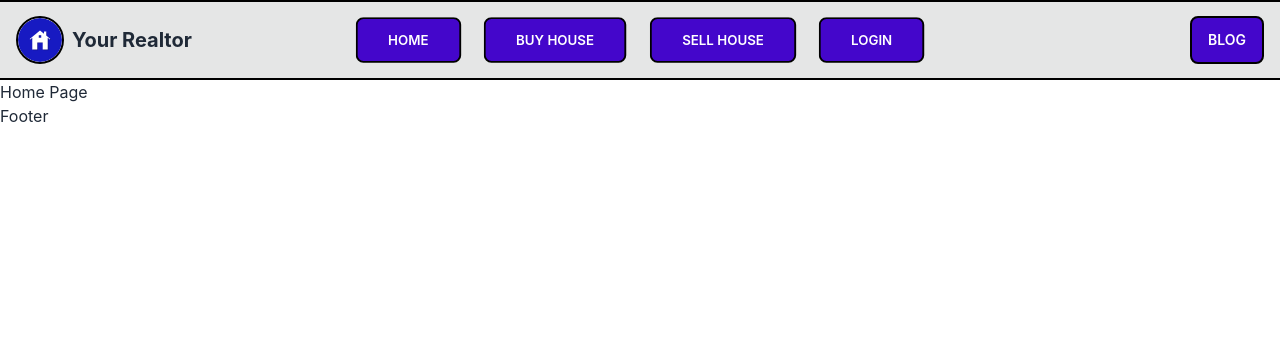
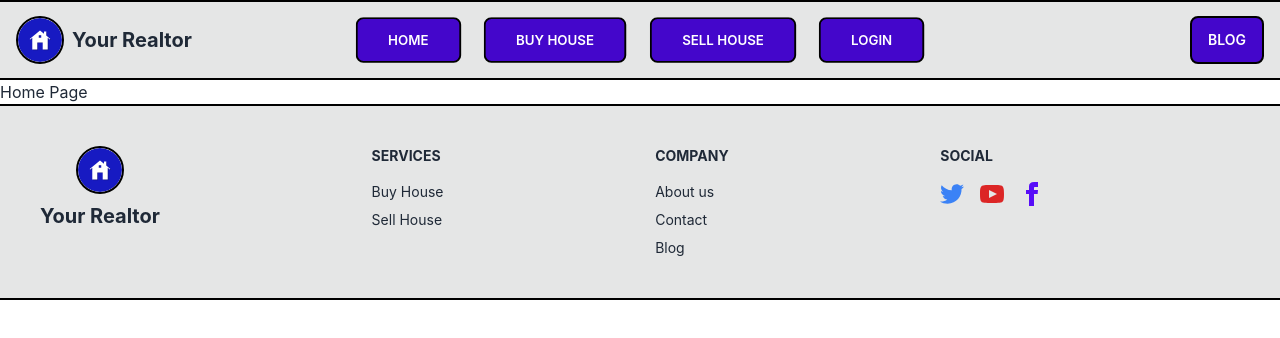
Before and after one commit to tazrian-amin/Real_Estate_Broker, a React (Create React App) app: page / in a window 1280 px wide. Shown: the top 338 px of the page. Built offline with nearby package versions, Linux system fonts and the light colour scheme; no server answers.

Commit message:
updated header file, added routes and footer

```diff
--- /dev/null
+++ b/src/Pages/About/About.js
@@ -0,0 +1,11 @@
+import React from 'react';
+
+const About = () => {
+    return (
+        <div>
+
+        </div>
+    );
+};
+
+export default About;
--- /dev/null
+++ b/src/Pages/Blog/Blog.js
@@ -0,0 +1,11 @@
+import React from 'react';
+
+const Blog = () => {
+    return (
+        <div>
+
+        </div>
+    );
+};
+
+export default Blog;
--- /dev/null
+++ b/src/Pages/Buy/Buy.js
@@ -0,0 +1,11 @@
+import React from 'react';
+
+const Buy = () => {
+    return (
+        <div>
+
+        </div>
+    );
+};
+
+export default Buy;
--- /dev/null
+++ b/src/Pages/Contact/Contact.js
@@ -0,0 +1,11 @@
+import React from 'react';
+
+const Contact = () => {
+    return (
+        <div>
+
+        </div>
+    );
+};
+
+export default Contact;
--- /dev/null
+++ b/src/Pages/Sell/Sell.js
@@ -0,0 +1,11 @@
+import React from 'react';
+
+const Sell = () => {
+    return (
+        <div>
+
+        </div>
+    );
+};
+
+export default Sell;
--- a/src/Pages/Shared/Footer/Footer.js
+++ b/src/Pages/Shared/Footer/Footer.js
@@ -1,10 +1,36 @@
 import React from 'react';
+import logo from '../../../logo.svg';
+import { Link } from 'react-router-dom';
 
 const Footer = () => {
     return (
-        <div>
-            <h5>Footer</h5>
-        </div>
+        <footer className="footer p-10 bg-base-300 border-y-2 border-black text-base-content">
+            <div>
+                <Link to='/' className="flex flex-col items-center">
+                    <img className='w-12 mx-2 border-2 border-black rounded-full' src={logo} alt="logo" />
+                    <span className='text-xl font-bold pt-2'>Your Realtor</span>
+                </Link>
+            </div>
+            <div>
+                <span className="footer-title opacity-100">Services</span>
+                <Link to='/buy' className="link link-hover">Buy House</Link>
+                <Link to='/sell' className="link link-hover">Sell House</Link>
+            </div>
+            <div>
+                <span className="footer-title opacity-100">Company</span>
+                <Link to='/about' className="link link-hover">About us</Link>
+                <Link to='/contact' className="link link-hover">Contact</Link>
+                <Link to='/blog' className="link link-hover">Blog</Link>
+            </div>
+            <div>
+                <span className="footer-title opacity-100">Social</span>
+                <div className="grid grid-flow-col gap-4">
+                    <a href={'https://twitter.com/'} target={'blank'}><svg xmlns="http://www.w3.org/2000/svg" width="24" height="24" viewBox="0 0 24 24" className="fill-current text-blue-500"><path d="M24 4.557c-.883.392-1.832.656-2.828.775 1.017-.609 1.798-1.574 2.165-2.724-.951.564-2.005.974-3.127 1.195-.897-.957-2.178-1.555-3.594-1.555-3.179 0-5.515 2.966-4.797 6.045-4.091-.205-7.719-2.165-10.148-5.144-1.29 2.213-.669 5.108 1.523 6.574-.806-.026-1.566-.247-2.229-.616-.054 2.281 1.581 4.415 3.949 4.89-.693.188-1.452.232-2.224.084.626 1.956 2.444 3.379 4.6 3.419-2.07 1.623-4.678 2.348-7.29 2.04 2.179 1.397 4.768 2.212 7.548 2.212 9.142 0 14.307-7.721 13.995-14.646.962-.695 1.797-1.562 2.457-2.549z"></path></svg></a>
+                    <a href={'https://youtube.com/'} target={'blank'}><svg xmlns="http://www.w3.org/2000/svg" width="24" height="24" viewBox="0 0 24 24" className="fill-current text-red-600"><path d="M19.615 3.184c-3.604-.246-11.631-.245-15.23 0-3.897.266-4.356 2.62-4.385 8.816.029 6.185.484 8.549 4.385 8.816 3.6.245 11.626.246 15.23 0 3.897-.266 4.356-2.62 4.385-8.816-.029-6.185-.484-8.549-4.385-8.816zm-10.615 12.816v-8l8 3.993-8 4.007z"></path></svg></a>
+                    <a href={'https://facebook.com/'} target={'blank'}><svg xmlns="http://www.w3.org/2000/svg" width="24" height="24" viewBox="0 0 24 24" className="fill-current text-primary"><path d="M9 8h-3v4h3v12h5v-12h3.642l.358-4h-4v-1.667c0-.955.192-1.333 1.115-1.333h2.885v-5h-3.808c-3.596 0-5.192 1.583-5.192 4.615v3.385z"></path></svg></a>
+                </div>
+            </div>
+        </footer>
     );
 };
 
--- a/src/Pages/Shared/Header/Header.js
+++ b/src/Pages/Shared/Header/Header.js
@@ -26,7 +26,7 @@
                 </ul>
             </div>
             <div className="navbar-end">
-                <button className="btn bg-primary-focus border-2 border-black mx-2">Blog</button>
+                <Link to='/blog' className="btn bg-primary-focus border-2 border-black mx-2">Blog</Link>
             </div>
         </div>
     );
```
Also changed, not shown: src/Router/Routes/Routes.js (+30 -1 lines).
